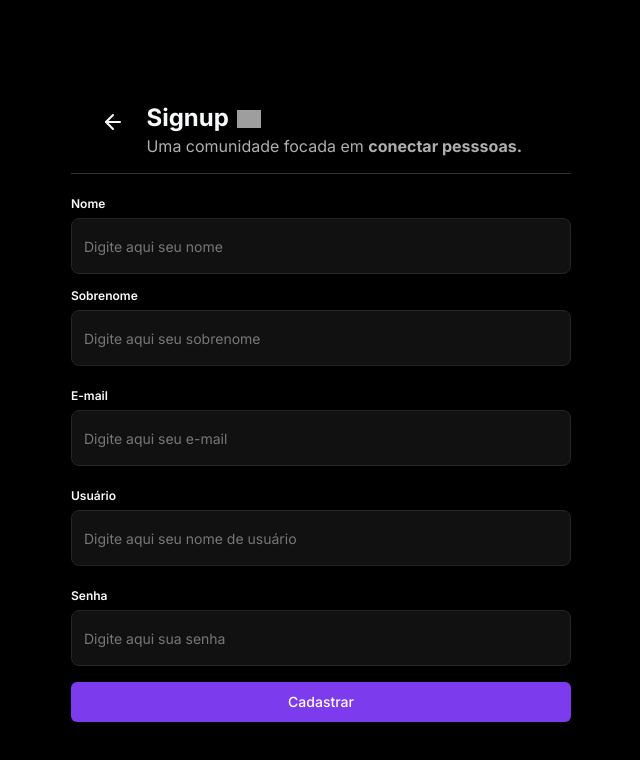
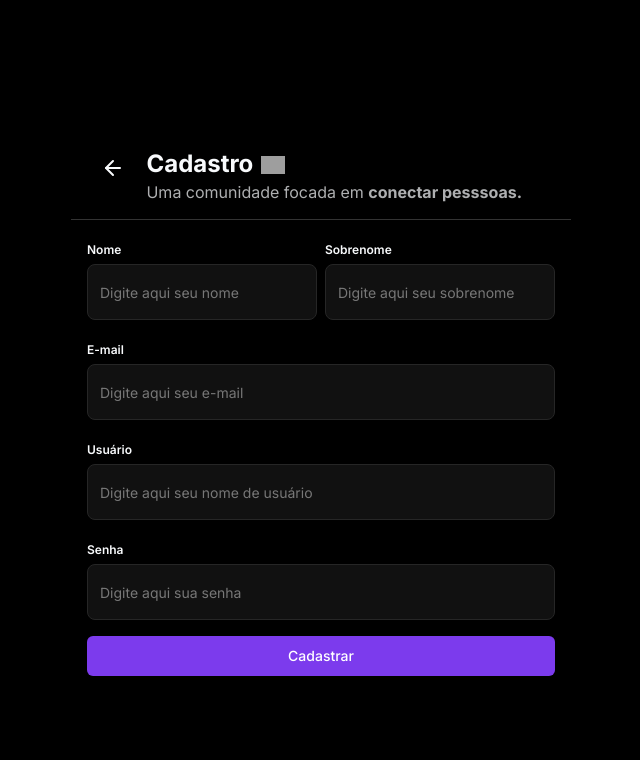
Before and after one commit to ryansldev/zap-web, a Next.js app: page /signup in a window 1280 px wide. Shown: the top 760 px of the page, without its empty margins (319-959 px from the left). Built offline with nearby package versions, Linux system fonts and the light colour scheme; no server answers; grey boxes are pictures that could not be loaded.

Commit message:
feat: add signup page

```diff
--- a/app/login/_components/form.tsx
+++ b/app/login/_components/form.tsx
@@ -32,7 +32,7 @@ export function LoginForm() {
   }
 
   return (
-    <form action={onSubmit} className="w-full">
+    <form action={onSubmit} className="w-full px-4">
       <div className="flex flex-col space-y-4">
         <FormInput
           name="username"
--- a/app/signup/_components/form.tsx
+++ b/app/signup/_components/form.tsx
@@ -37,9 +37,9 @@ export function SignupForm() {
   }
 
   return (
-    <form action={onSubmit} className="w-full">
+    <form action={onSubmit} className="w-full px-4">
       <div className="flex flex-col space-y-4">
-        <div className="flex flex-wrap gap-2">
+        <div className="sm:flex gap-2">
           <FormInput
             name="name"
             type="text"
--- a/app/signup/page.tsx
+++ b/app/signup/page.tsx
@@ -5,7 +5,7 @@ export default function Signup() {
   return (
     <div className="min-h-screen flex flex-col items-center justify-center max-w-[500px] mx-auto">
       <PageHeader
-        title="Signup"
+        title="Cadastro"
         description={<span>Uma comunidade focada em <strong>conectar pesssoas.</strong></span>}
       />
 
```
